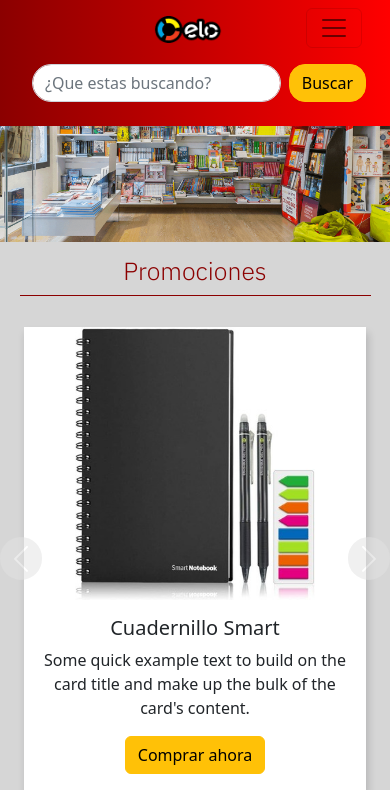
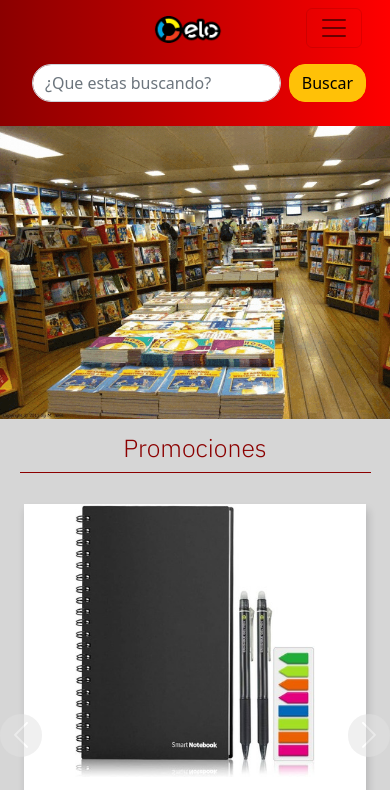
Before and after one commit to Steven-Carita/Elo-Libreria-StevenCarita-bs, a website: page index.html in a window 390 px wide. Shown: the top 790 px of the page. Drawn offline with nearby package versions, Linux system fonts and the light colour scheme.

Commit message:
Cambie la img del header en 767

```diff
--- a/index.html
+++ b/index.html
@@ -53,8 +53,11 @@
 		</div>
 	</nav>
 	<!-- Fin De Nav de boostrap -->
-	<header>
+	<header class="headerDes">
 		<img class="headerImg" src="imagenes/header1.gif" alt="sucursal elo">
+	</header>
+	<header class="headerMo">
+		<img class="header5" src="imagenes/e.gif" alt="">
 	</header>
 	<main>
 		<!-- Inicio de Promociones -->
--- a/scss/_proyecto.scss
+++ b/scss/_proyecto.scss
@@ -1,10 +1,8 @@
 .tamanoImg {
     width: 70%;
-
-    @media screen and (max-width: 415px) {
+    @media screen and (max-width: 415px){
         width: 100%;
     }
-
 }
 
 .bg-darckred {
@@ -33,10 +31,28 @@
 }
 
 // ------- INDEX
-
+.headerDes{
+    @media screen and (max-width: 767px){
+        display: none;
+    }
+}
 .headerImg {
     width: 100%;
 }
+
+.headerMo{
+    display: none;
+    @media screen and (max-width: 767px){
+        display: inline;
+        background-color: yellow;
+    }
+}
+
+.header5{
+    width: 100%;
+}
+
+
 
 .tituloPromociones {
     font-family: $mainFont;
```
Also changed, not shown: css/style.css, imagenes/e.gif (added).
